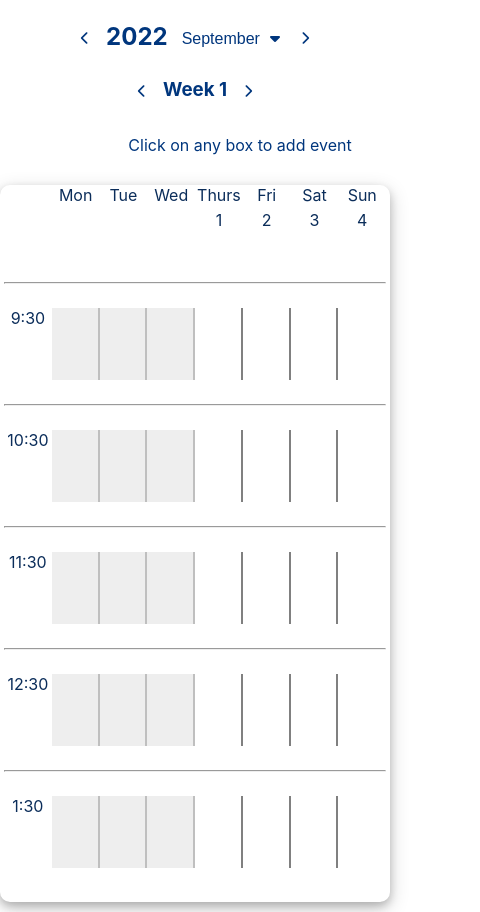
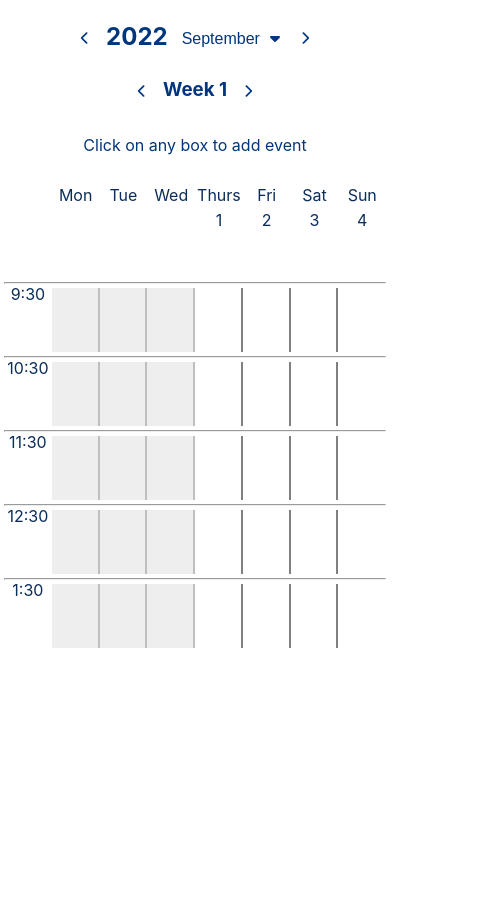
Before and after one commit to Anuragchandra221/Calendar-React-Js, a React (Create React App) app: page / in a window 390 px wide. Shown: the whole page, 480 px wide, since content can reach past the window. After the commit the page ends 844 px from the top, so only its background shows below. Built offline with nearby package versions, Linux system fonts and the light colour scheme.

Commit message:
small ui designs changed

```diff
--- a/src/App.css
+++ b/src/App.css
@@ -212,10 +212,14 @@
   .mCalendar{
     width: 98%;
     margin-inline: auto;
+    box-shadow: none;
     margin-top: 20px;
     padding: 0px;
     padding-bottom: 10px;
     padding-inline: 4px;
+  }
+  .hr{
+    margin: 0px;
   }
   .mainCalendar{
     flex-direction: column;
@@ -224,7 +228,7 @@
     /* position: absolute; */
     margin-inline: 0px;
     padding-block: 10px;
-    width: 30em;
+    width: 90%;
     margin-inline: auto;
   }
   .days{
@@ -234,7 +238,7 @@
 
       /* play with this to change height of the children, 50% will fill half */
       grid-template-columns: repeat(8, 12.5%); /* do not set template columns and rows */
-      grid-template-rows: 1fr; /* do not set template columns and rows */
+      grid-template-rows: 1fr; /*do not set template columns and rows*/
       grid-auto-flow: column;
   }
   .day{
@@ -243,6 +247,19 @@
     /* display: grid; */
   }
   .box{
-    height: 4.5em;
+    height: 4em;
+  }
+  .selected{
+    border: 2px solid #1877f2;
+    height: 4em;
+    max-height: 100%;
+    cursor: pointer;
+    overflow-y: scroll;
+  }
+  .boxb{
+    /* border-bottom: 2px solid grey; */
+    height: 4em;
+    cursor: pointer;
+    overflow-y: scroll;
   }
 }
```
